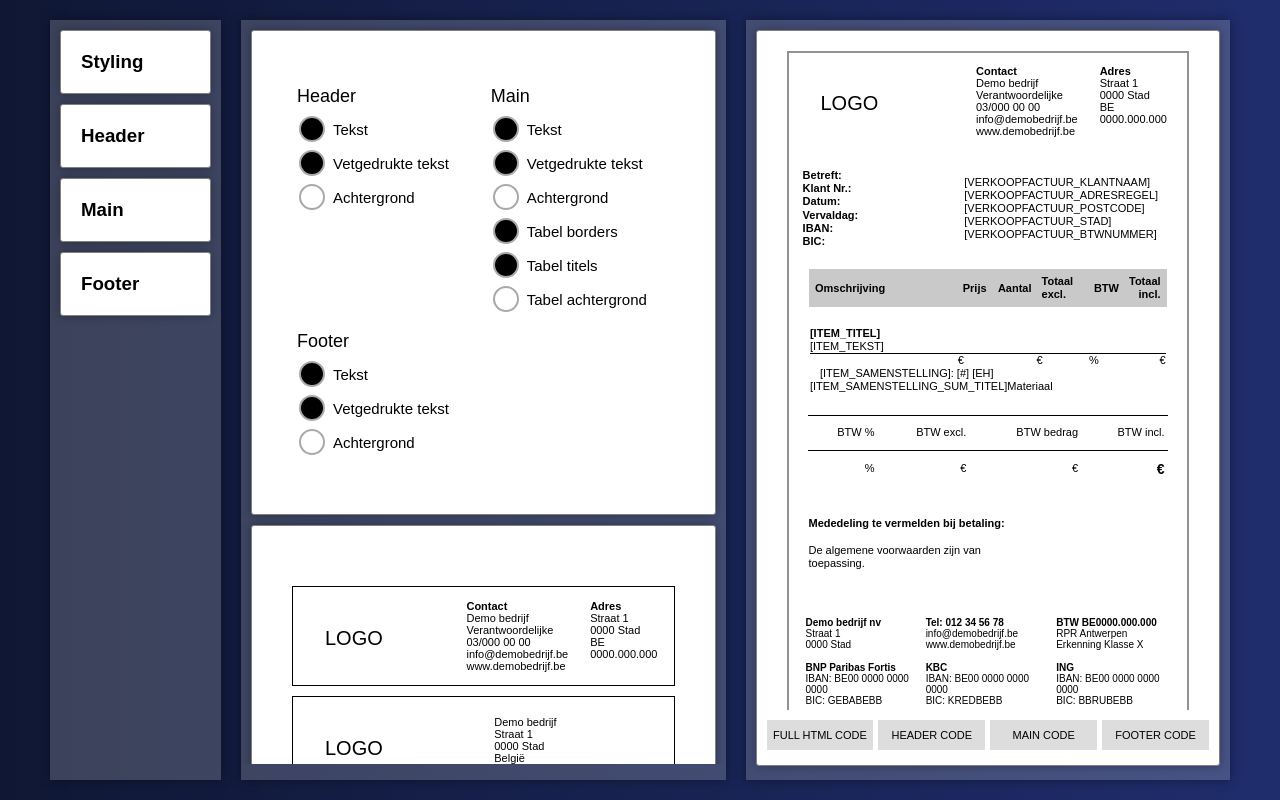
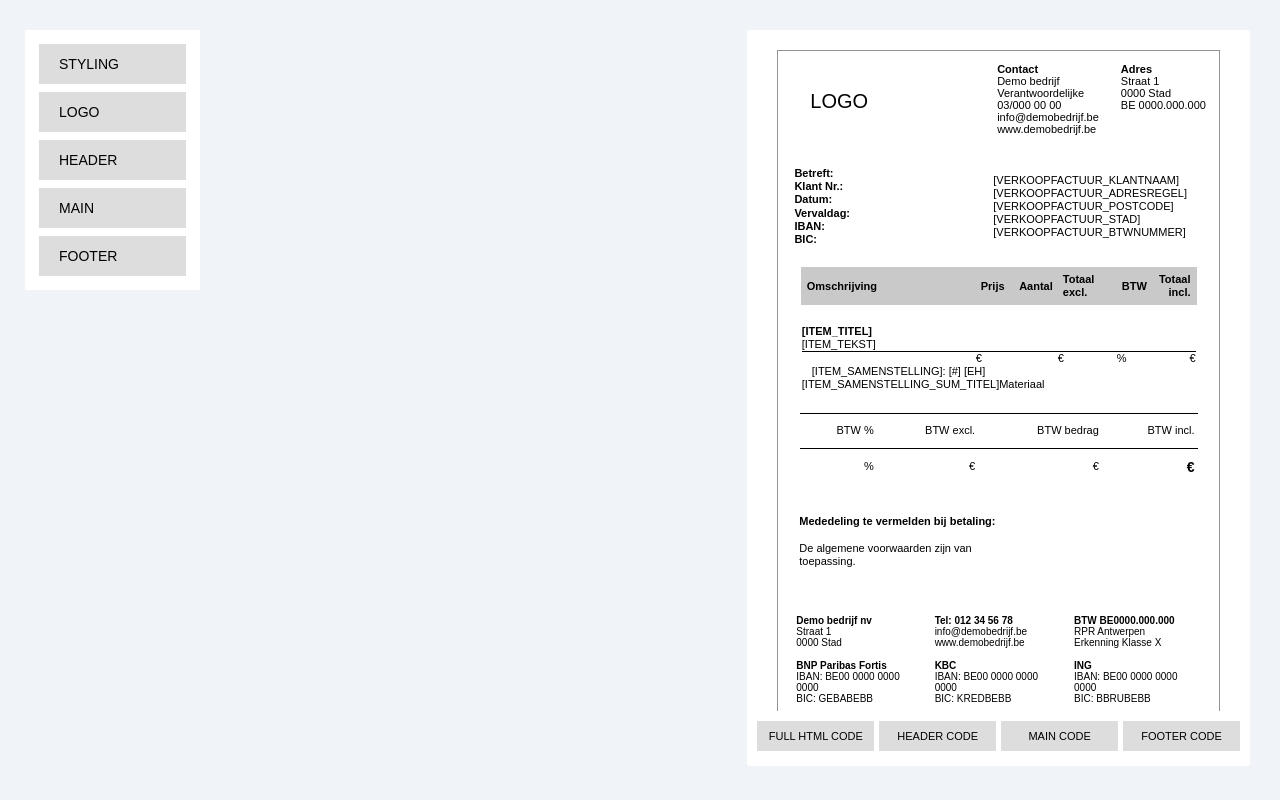
Before and after one commit to Karen03y/iamd-stage-wizard, an Angular app: page / in a window 1280 px wide. Built offline with nearby package versions, Linux system fonts and the light colour scheme.

Commit message:
update button styling

```diff
--- a/src/app/app.component.css
+++ b/src/app/app.component.css
@@ -2,33 +2,81 @@ main {
   display: flex;
   justify-content: center;
   align-items: center;
-  padding: 10px 50px;
-  gap: 20px;
+  padding: 10px 20px;
+  gap: 5px;
   min-height: 100vh;
-  background: #0f1733;
-  background: linear-gradient(90deg, #0f1734 0%, #1f2d6d 100%);
+  background-color: #f0f3f7;
 }
 
-/* Containers */
+/*********************** CONTAINERS ***********************/
 .left-container,
 .right-container,
 .center-container {
-  width: 42.5%; /* Breedte aangepast naar 40% */
-  background-color: rgb(235, 235, 235, 0.2);
-  box-shadow: 0px 0px 10px 0px rgba(0, 0, 0, 0.4);
+  width: 42.5%;
   opacity: 1;
   height: 95vh;
   overflow: hidden;
-}
-
-.left-container {
-  width: 15%; /* Breedte van linkercontainer aangepast naar 20% */
 }
 
 .scrollable {
   height: 93vh;
   overflow-y: auto;
 }
+
+/*********************** LEFT CONTAINER ***********************/
+
+.left-container {
+  width: 15%;
+  padding: 10px 5px;
+}
+
+.left-container .button-wrapper {
+  background-color: #fff;
+  padding: 10px;
+}
+
+.left-container h1 {
+  font-weight: 400;
+  font-size: 14px;
+}
+
+.left-container button {
+  border: none;
+  width: 95%;
+  height: 40px;
+  vertical-align: center;
+  text-transform: uppercase;
+  background-color: var(--light-grey-color);
+  text-align: left;
+  cursor: pointer;
+  padding: 0 20px;
+  margin: 4px;
+  color: #000;
+}
+
+.left-container button:hover {
+  box-shadow: 0 4px 8px rgba(0, 0, 0, 0.2);
+  color: #fff;
+  background-color: var(--green-color);
+}
+
+.selected-title {
+  background-color: var(--green-color) !important;
+  color: #fff !important;
+  box-shadow: 0 4px 8px rgba(0, 0, 0, 0.2);
+}
+
+/*********************** CENTER CONTAINER ***********************/
+
+.center-container article {
+  padding: 0;
+}
+
+.center-container article.show-content {
+  padding: 20px;
+}
+
+/*********************** RIGHT CONTAINER ***********************/
 
 .right-container {
   display: flex;
@@ -37,35 +85,10 @@ main {
 
 /* Articles */
 article {
-  border: solid grey 1px;
   border-radius: 3px;
   background-color: #ffffff;
   margin: 10px;
   padding: 20px;
-  box-shadow: 0px 0px 10px 0px rgba(0, 0, 0, 0.3);
-}
-
-article h1 {
-  cursor: pointer;
-}
-
-/* Arrows */
-.arrow {
-  float: right;
-  margin-right: 10px;
-  width: 0;
-  height: 0;
-  border-left: 5px solid transparent;
-  border-right: 5px solid transparent;
-  cursor: pointer;
-}
-
-.arrow-up {
-  border-bottom: 5px solid black;
-}
-
-.arrow-down {
-  border-top: 5px solid black;
 }
 
 /* Content */
@@ -77,7 +100,6 @@ article .content {
 
 /* Preview Document */
 .preview-doc {
-  box-shadow: 0px 0px 10px 0px rgba(0, 0, 0, 0.3);
   flex: 1;
   display: flex;
   flex-direction: column;
@@ -87,7 +109,7 @@ article .content {
 
 .preview-doc-wrapper {
   background-color: #ffffff;
-  border: solid 2px #939393;
+  border: solid 1px #939393;
   margin: 10px 20px;
   display: flex;
   flex-direction: column;
--- a/src/app/app.component.html
+++ b/src/app/app.component.html
@@ -1,46 +1,34 @@
 <main class="main">
   <section class="left-container">
-    <div class="scrollable">
-      <article *ngFor="let option of options">
-        <h1 (click)="toggleContent(option)">
-          {{ option.title }}
-        </h1>
-      </article>
+    <div class="button-wrapper">
+      <button
+        *ngFor="let option of options; let i = index"
+        (click)="toggleContent(i)"
+        [ngClass]="{ 'selected-title': selectedOptionIndex === i }"
+      >
+        <h1>{{ option.title }}</h1>
+      </button>
     </div>
   </section>
 
   <section class="center-container">
     <div class="scrollable">
-      <article *ngFor="let option of options">
-        <div class="content" *ngIf="option.showContent">
-          <ng-switch [ngSwitch]="option.content.type">
-            <ng-container class="styling" *ngSwitchCase="'styling'">
+      <article *ngFor="let option of options; let i = index">
+        <div class="content" *ngIf="selectedOptionIndex === i">
+          <ng-container [ngSwitch]="options[selectedOptionIndex].content.type">
+            <ng-container *ngSwitchCase="'styling'">
               <app-styling></app-styling>
             </ng-container>
-
-            <!--   <ng-container class="logo" *ngSwitchCase="'logo'">
-              <input type="file" (change)="handleLogoUpload($event)" />
-              <img
-                *ngIf="logoUrl"
-                [src]="logoUrl"
-                alt="Logo"
-                style="width: 100px"
-              />
-            </ng-container>
-            -->
-
             <ng-container *ngSwitchCase="'header'">
               <app-header (headerChange)="onHeaderChange($event)"></app-header>
             </ng-container>
-
             <ng-container *ngSwitchCase="'main'">
               <app-main (mainChange)="onMainChange($event)"></app-main>
             </ng-container>
-
             <ng-container *ngSwitchCase="'footer'">
               <app-footer (footerChange)="onFooterChange($event)"></app-footer>
             </ng-container>
-          </ng-switch>
+          </ng-container>
         </div>
       </article>
     </div>
--- a/src/app/app.component.ts
+++ b/src/app/app.component.ts
@@ -24,7 +24,7 @@ export class AppComponent {
 
   options: Option[] = [
     { title: "Styling", content: { type: "styling" }, showContent: true },
-  //  { title: "Logo", content: {type:"logo"}, showContent:true},
+    { title: "Logo", content: {type:"logo"}, showContent:true},
     { title: "Header", content: { type: "header" }, showContent: true },
     { title: "Main", content: { type: "main" }, showContent: true},
     { title: "Footer", content: { type: "footer" }, showContent: true },
@@ -61,8 +61,14 @@ export class AppComponent {
   }
 
   /* SHOW/HIDE CONTENT */
-  toggleContent(option: Option) {
-    option.showContent = !option.showContent;
+  selectedOptionIndex: number = -1;
+
+  toggleContent(index: number) {
+    if (this.selectedOptionIndex === index) {
+      this.selectedOptionIndex = -1; // verberg de content als dezelfde optie wordt geselecteerd
+    } else {
+      this.selectedOptionIndex = index; // toon de content van de geselecteerde optie
+    }
   }
 
   /* LOGO UPLOAD */
```
